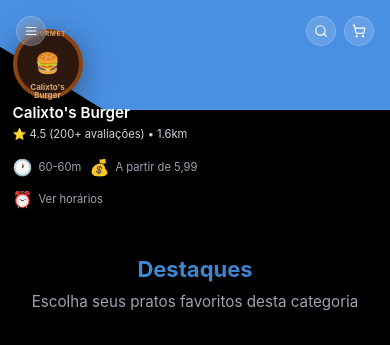
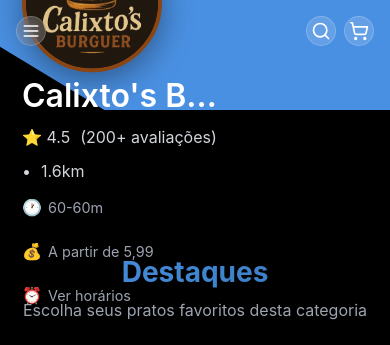
Before and after one commit to filipecrespo11/MVP-total-delivery, a React (Vite) app: page / in a window 390 px wide. Shown: the top 345 px of the page. Built offline with nearby package versions, Linux system fonts and the light colour scheme; grey boxes are pictures that could not be loaded.

Commit message:
Refactor code structure for improved readability and maintainability

```diff
--- a/src/App.css
+++ b/src/App.css
@@ -57,8 +57,8 @@
 /* Grid de produtos */
 .products-grid {
   display: grid;
-  grid-template-columns: repeat(auto-fill, minmax(320px, 1fr));
-  gap: 1.5rem;
+  grid-template-columns: repeat(var(--product-columns), 1fr);
+  gap: var(--product-gap);
   margin-top: 2rem;
 }
 
@@ -99,48 +99,6 @@
 
   .section-description {
     font-size: 1rem;
-  }
-
-  .products-grid {
-    grid-template-columns: repeat(auto-fill, minmax(280px, 1fr));
-    gap: 1rem;
-  }
-}
-
-@media (max-width: 640px) {
-  .main-content {
-    padding: 1rem 0.5rem;
-  }
-
-  .section-header {
-    margin-bottom: 1.5rem;
-  }
-
-  .section-title {
-    font-size: 1.5rem;
-  }
-
-  .section-description {
-    font-size: 0.95rem;
-  }
-
-  .products-grid {
-    grid-template-columns: 1fr;
-    gap: 1rem;
-  }
-}
-
-@media (max-width: 480px) {
-  .main-content {
-    padding: 1rem 0.25rem;
-  }
-
-  .section-title {
-    font-size: 1.375rem;
-  }
-
-  .products-grid {
-    gap: 0.75rem;
   }
 }
 
--- a/src/components/Header/Header.css
+++ b/src/components/Header/Header.css
@@ -5,7 +5,7 @@
 
 .header {
   position: relative;
-  height: 320px;
+  height: var(--header-height);
   overflow: visible;
   z-index: 1;
 }
@@ -16,41 +16,9 @@
   top: 0;
   left: 0;
   width: 100%;
-  height: 200px;
+  height: var(--header-blue-height);
   background: #4A90E2;
   clip-path: polygon(30% 0, 71% 0, 100% 0, 100% 100%, 31% 100%, 0 39%, 0 0);
-
-}
-
-/* Curva de separação - mais diagonal */
-.header-blue-section::after {
-  content: '';
-  position: absolute;
-  bottom: -2px;
-  left: 0;
-  width: 100%;
-  height: 60px;
-  background: #4A90E2;
-  clip-path: polygon(0 0, 100% 0, 85% 100%, 0% 100%);
-}
-
-/* Ajuste da curva para mobile */
-@media (max-width: 768px) {
-  .header-blue-section::after {
-    height: 30px;
-  }
-}
-
-@media (max-width: 480px) {
-  .header-blue-section::after {
-    height: 25px;
-  }
-}
-
-@media (max-width: 360px) {
-  .header-blue-section::after {
-    height: 20px;
-  }
 }
 
 /* Seção inferior preta - altura ajustada */
@@ -59,26 +27,28 @@
   bottom: 0;
   left: 0;
   width: 100%;
-  height: 160px;
+  height: var(--header-black-height);
   background: #000000;
 }
 
 /* Container da logo circular - posicionado à ESQUERDA como na referência */
 .restaurant-profile {
   position: absolute;
-  top: 54%;
-  left: 13%;
+  top: var(--restaurant-profile-top);
+  left: var(--restaurant-profile-left);
   transform: translate(-50%, -50%);
   z-index: 15;
   text-align: left;
-  width: calc(100% - 40px);
-  max-width: 400px;
+  width: calc(100% - 80px);
+  max-width: 600px;
+  padding-left: 40px;
+  padding-right: 40px;
 }
 
 /* Logo circular - ajustado para ficar como na referência */
 .restaurant-logo {
-  width: 120px;
-  height: 120px;
+  width: var(--logo-size);
+  height: var(--logo-size);
   background: #2D1810;
   border-radius: 50%;
   display: flex;
@@ -88,34 +58,24 @@
   margin: 0 0 5px 0;
   border: 4px solid #8B4513;
   box-shadow: 0 8px 32px rgba(0, 0, 0, 0.4);
-  margin-left: 90px;
+  margin-left: var(--logo-margin-left);
   z-index: 15;
   position: relative;
-}
-
-.restaurant-logo .gourmet-text {
-  font-size: 10px;
-  font-weight: bold;
-  color: #D4A574;
-  letter-spacing: 2px;
-  margin-bottom: 5px;
-
 }
 
 .restaurant-logo .burger-icon {
   font-size: 30px;
   margin: 5px 0;
-
 }
 
-.restaurant-logo .restaurant-name {
-  font-size: 14px;
-  font-weight: bold;
-  color: #D4A574;
-  text-align: center;
-  line-height: 1.1;
+.restaurant-logo .logo-image {
+  width: 200px;
+  height: 200px;
+  border-radius: 50%;
+  object-fit: cover;
+  margin: 5px 0;
+}
 
-}
 
 /* Informações do restaurante - alinhadas à esquerda como na referência */
 .restaurant-info {
@@ -133,7 +93,7 @@
   overflow: hidden;
   text-overflow: ellipsis;
   max-width: 300px;
-  margin-left: 90px;
+  margin-left: var(--logo-margin-left);
 }
 
 .restaurant-rating {
@@ -146,7 +106,7 @@
   flex-wrap: wrap;
   max-width: 100%;
   overflow: hidden;
-  margin-left: 85px;
+  margin-left: var(--logo-margin-left);
 }
 
 .rating-stars {
@@ -167,7 +127,7 @@
   gap: 20px;
   margin-top: 12px;
   flex-wrap: wrap;
-  margin-left: 90px;
+  margin-left: var(--logo-margin-left);
 }
 
 .detail-item {
@@ -344,8 +304,8 @@
   background: rgba(255, 255, 255, 0.15);
   border: none;
   border-radius: 50%;
-  width: 45px;
-  height: 45px;
+  width: var(--header-button-size);
+  height: var(--header-button-size);
   display: flex;
   align-items: center;
   justify-content: center;
@@ -355,7 +315,6 @@
   backdrop-filter: blur(10px);
   border: 1px solid rgba(255, 255, 255, 0.2);
   position: relative;
-
 }
 
 .header-button:hover {
@@ -404,7 +363,7 @@
   position: fixed;
   top: 0;
   left: 0;
-  width: 280px;
+  width: var(--menu-sidebar-width);
   height: 100vh;
   background: #1F2937;
   z-index: 201;
@@ -539,275 +498,38 @@
   to { transform: translateY(0); }
 }
 
-/* Responsividade - Melhorada para telas pequenas */
+/* Responsividade específica - apenas regras que não podem usar variáveis */
 @media (max-width: 768px) {
-  .header {
-    height: 280px;
-  }
-
-  /* Seção azul reduzida */
-  .header-blue-section {
-    height: 160px;
-  }
-
-  /* Seção preta ajustada */
-  .header-black-section {
-    height: 140px;
-  }
-
-  /* Logo menor e reposicionada */
-  .restaurant-logo {
-    width: 100px;
-    height: 100px;
-  }
-
-  .restaurant-logo .gourmet-text {
-    font-size: 8px;
-    letter-spacing: 1px;
-  }
-
-  .restaurant-logo .burger-icon {
-    font-size: 30px;
-  }
-
-  .restaurant-logo .restaurant-name {
-    font-size: 11px;
-  }
-
-  /* Perfil ajustado para mobile - à esquerda */
-  .restaurant-profile {
-    left: 20%;
-    top: 49%;
-  }
-
-  /* Título menor - alinhado à esquerda */
-  .restaurant-info h1 {
-    font-size: 1.4rem;
-    margin-bottom: 8px;
-    text-align: left;
-    max-width: 100%;
-  }
-
-  /* Rating compacto - alinhado à esquerda */
-  .restaurant-rating {
-    font-size: 0.85rem;
-    gap: 6px;
-    flex-wrap: wrap;
-    justify-content: flex-start;
-    max-width: 100%;
-    margin-left: 90px;
-  }
-
-  /* Detalhes extras compactos */
-  .restaurant-details {
-    gap: 12px;
-  }
-
-  .detail-item {
-    font-size: 0.8rem;
+  /* Ajuste da curva para mobile */
+  .header-blue-section::after {
+    height: 30px;
   }
 
   /* Tooltips responsivos */
   .delivery-tooltip,
   .schedule-tooltip {
     width: 250px;
-    top: 50%;
-    left: 100%;
-    transform: translateY(-50%);
-    margin-left: 8px;
-  }
-
-  .delivery-tooltip::after,
-  .schedule-tooltip::after {
-    top: 50%;
-    left: -8px;
-    transform: translateY(-50%);
-    border: 8px solid transparent;
-    border-right-color: white;
-  }
-
-  /* Controles menores */
-  .header-controls {
-    top: 0.75rem;
-    right: 0.75rem;
-    gap: 0.25rem;
-  }
-
-  .header-button {
-    width: 38px;
-    height: 38px;
-  }
-
-  .menu-sidebar {
-    width: 250px;
   }
 }
 
 @media (max-width: 480px) {
-  .header {
-    height: 240px;
-  }
-
-  /* Seções ainda menores para telas muito pequenas */
-  .header-blue-section {
-    height: 120px;
-  }
-
-  .header-black-section {
-    height: 130px;
-  }
-
-  /* Logo ainda menor */
-  .restaurant-logo {
-    width: 70px;
-    height: 70px;
-  }
-
-  .restaurant-logo .gourmet-text {
-    font-size: 6px;
-    letter-spacing: 1px;
-  }
-
-  .restaurant-logo .burger-icon {
-    font-size: 20px;
-  }
-
-  .restaurant-logo .restaurant-name {
-    font-size: 8px;
-    line-height: 1;
-  }
-
-  /* Perfil à esquerda em telas pequenas */
-  .restaurant-profile {
-    left: 25%;
-    top: 50%;
-  }
-
-  /* Título muito compacto - alinhado à esquerda */
-  .restaurant-info h1 {
-    font-size: 0.95rem;
-    margin-bottom: 4px;
-    max-width: 100%;
-    text-align: left;
-  }
-
-  /* Rating super compacto - alinhado à esquerda */
-  .restaurant-rating {
-    font-size: 0.7rem;
-    gap: 3px;
-    max-width: 100%;
-    justify-content: flex-start;
-  }
-
-  /* Detalhes extras muito compactos */
-  .restaurant-details {
-    gap: 8px;
-    flex-wrap: wrap;
-  }
-
-  .detail-item {
-    font-size: 0.7rem;
+  /* Ajuste da curva para mobile pequeno */
+  .header-blue-section::after {
+    height: 25px;
   }
 
   /* Tooltips para telas pequenas */
   .delivery-tooltip,
   .schedule-tooltip {
     width: 200px;
-    top: 50%;
-    left: 100%;
-    transform: translateY(-50%);
     margin-left: 5px;
-  }
-
-  .delivery-tooltip::after,
-  .schedule-tooltip::after {
-    top: 50%;
-    left: -8px;
-    transform: translateY(-50%);
-    border: 8px solid transparent;
-    border-right-color: white;
-  }
-
-  /* Controles bem pequenos */
-  .header-controls {
-    top: 0.4rem;
-    right: 0.4rem;
-    gap: 0.2rem;
-  }
-
-  .header-button {
-    width: 30px;
-    height: 30px;
-  }
-
-  .header-button svg {
-    width: 14px;
-    height: 14px;
-  }
-
-  .menu-sidebar {
-    width: 180px;
   }
 }
 
-/* Para telas extremamente pequenas */
 @media (max-width: 360px) {
-  .header {
-    height: 220px;
-  }
-
-  .header-blue-section {
-    height: 100px;
-  }
-
-  .header-black-section {
-    height: 130px;
-  }
-
-  .restaurant-logo {
-    width: 60px;
-    height: 60px;
-  }
-
-  .restaurant-logo .gourmet-text {
-    font-size: 5px;
-  }
-
-  .restaurant-logo .burger-icon {
-    font-size: 16px;
-  }
-
-  .restaurant-logo .restaurant-name {
-    font-size: 7px;
-  }
-
-  .restaurant-profile {
-    left: 20%;
-    top: 50%;
-  }
-
-  .restaurant-info h1 {
-    margin-top: 4px;
-    font-size: 0.85rem;
-    max-width: 100%;
-    text-align: left;
-  }
-
-  .restaurant-rating {
-    font-size: 0.65rem;
-    gap: 2px;
-    max-width: 100%;
-    justify-content: flex-start;
-  }
-
-  /* Detalhes extras mini */
-  .restaurant-details {
-    gap: 6px;
-    flex-wrap: wrap;
-  }
-
-  .detail-item {
-    font-size: 0.6rem;
+  /* Ajuste da curva para telas extremamente pequenas */
+  .header-blue-section::after {
+    height: 20px;
   }
 
   /* Tooltips para telas extremamente pequenas - aparecem embaixo */
@@ -829,14 +551,4 @@
     border: 8px solid transparent;
     border-bottom-color: white;
   }
-
-  .header-button {
-    width: 26px;
-    height: 26px;
-  }
-
-  .header-button svg {
-    width: 12px;
-    height: 12px;
-  }
 }
--- a/src/components/Header/Header.tsx
+++ b/src/components/Header/Header.tsx
@@ -92,9 +92,12 @@
         <div className="restaurant-profile">
           {/* Logo do restaurante - centralizado */}
           <div className="restaurant-logo">
-            <div className="gourmet-text">GOURMET</div>
-            <div className="burger-icon">🍔</div>
-            <div className="restaurant-name">Calixto's Burger</div>
+            <img
+              src="/logo.jpeg"
+              alt="Logo do restaurante"
+              className="logo-image"
+            />
+
           </div>
 
           {/* Informações do restaurante */}
--- a/src/components/ProductCard/ProductCard.css
+++ b/src/components/ProductCard/ProductCard.css
@@ -5,7 +5,7 @@
 
 .product-card {
   background: #1F2937;
-  border-radius: 16px;
+  border-radius: var(--card-border-radius);
   overflow: hidden;
   box-shadow: 0 4px 6px rgba(0, 0, 0, 0.3);
   transition: all 0.3s ease;
@@ -24,7 +24,7 @@
 .product-image-container {
   position: relative;
   width: 100%;
-  height: 200px;
+  height: var(--product-image-height);
   overflow: hidden;
 }
 
--- a/src/index.css
+++ b/src/index.css
@@ -72,11 +72,39 @@
   --spacing-xl: 2rem;
   --spacing-2xl: 3rem;
 
+  /* Layout responsivo */
+  --header-height: 320px;
+  --header-blue-height: 200px;
+  --header-black-height: 160px;
+  --container-padding: 1rem;
+  --product-columns: 3;
+  --product-gap: 1.5rem;
+  --logo-size: 240px;
+  --logo-margin-left: 20px;
+  --restaurant-profile-left: 19%;
+  --restaurant-profile-top: 54%;
+
   /* Bordas */
   --border-radius-sm: 0.375rem;
   --border-radius-md: 0.5rem;
   --border-radius-lg: 0.75rem;
   --border-radius-xl: 1rem;
+
+  /* Menu e controles responsivos */
+  --header-button-size: 45px;
+  --menu-sidebar-width: 280px;
+  --search-container-width: 90%;
+  --search-max-width: 500px;
+
+  /* Cards e produtos responsivos */
+  --card-border-radius: 12px;
+  --card-padding: 1rem;
+  --product-image-height: 200px;
+
+  /* Modal responsivo */
+  --modal-width: 90%;
+  --modal-max-width: 600px;
+  --modal-image-height: 200px;
 
   /* Sombras */
   --shadow-sm: 0 1px 2px rgba(0, 0, 0, 0.05);
@@ -242,6 +270,21 @@
   :root {
     --font-size-3xl: 1.5rem;
     --font-size-4xl: 1.875rem;
+
+    /* Layout responsivo para tablet */
+    --header-height: 280px;
+    --header-blue-height: 160px;
+    --header-black-height: 140px;
+    --product-columns: 2;
+    --product-gap: 1rem;
+    --logo-size: 200px;
+    --logo-margin-left: 20px;
+    --restaurant-profile-left: 40%;
+    --restaurant-profile-top: 55%;
+
+    /* Controles menores */
+    --header-button-size: 38px;
+    --menu-sidebar-width: 250px;
   }
 
   .container {
@@ -254,6 +297,36 @@
     --font-size-2xl: 1.25rem;
     --font-size-3xl: 1.375rem;
     --font-size-4xl: 1.5rem;
+
+    /* Layout responsivo para mobile */
+    --header-height: 240px;
+    --header-blue-height: 120px;
+    --header-black-height: 130px;
+    --product-columns: 1;
+    --product-gap: 0.75rem;
+    --logo-size: 140px;
+    --logo-margin-left: 20px;
+    --restaurant-profile-left: 30%;
+    --restaurant-profile-top: 50%;
+
+    /* Controles bem pequenos */
+    --header-button-size: 30px;
+    --menu-sidebar-width: 180px;
+  }
+}
+
+@media (max-width: 360px) {
+  :root {
+    /* Layout responsivo para telas extremamente pequenas */
+    --header-height: 220px;
+    --header-blue-height: 100px;
+    --header-black-height: 130px;
+    --logo-size: 120px;
+    --restaurant-profile-left: 25%;
+    --restaurant-profile-top: 50%;
+
+    /* Controles mini */
+    --header-button-size: 26px;
   }
 }
 
```
Also changed, not shown: public/logo.jpeg (added), src/assets/logo.jpeg (added).
